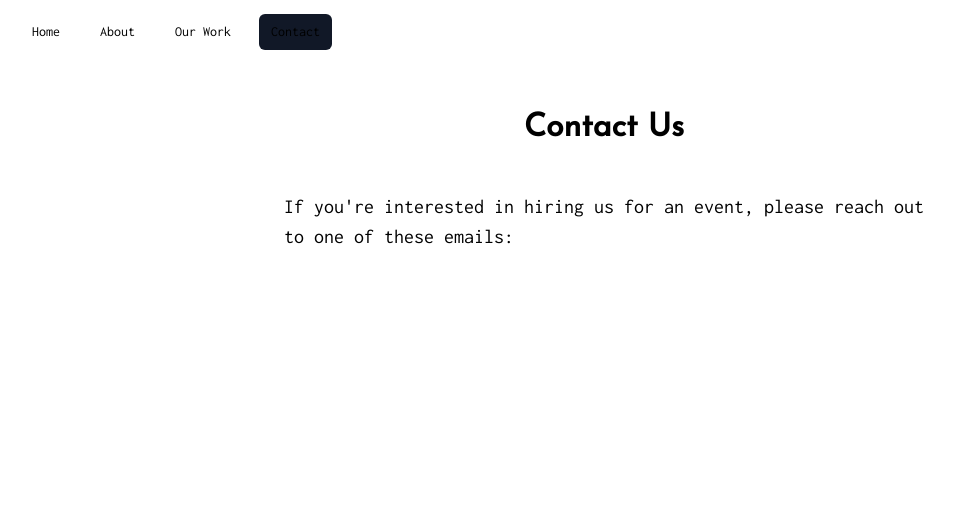
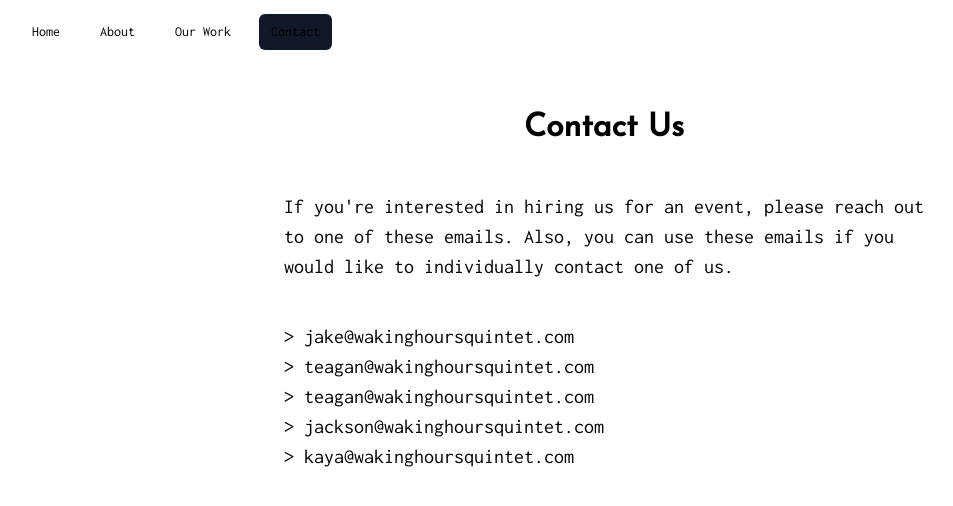
Before and after one commit to dvub/whq-site, a Next.js app: page /contact in a window 1280 px wide. Shown: the top 506 px of the page, without its empty margins (36-989 px from the left). Built offline with nearby package versions, Linux system fonts and the light colour scheme.

Commit message:
work on contact page

```diff
--- a/pages/contact.tsx
+++ b/pages/contact.tsx
@@ -3,9 +3,18 @@ export default function Contact() {
         <div>
             <h1>Contact Us</h1>
             <p>
-                If you&apos;re interested in hiring us for an event, please reach out to one of these emails:
+                If you&apos;re interested in hiring us for an event, please reach out to one of these emails. Also, you can use these emails if you would like to individually contact one of us.
 
             </p>
+            <ul>
+                <li>
+                    &gt; jake@wakinghoursquintet.com
+                </li>
+                <li>&gt; teagan@wakinghoursquintet.com</li>
+                <li>&gt; teagan@wakinghoursquintet.com</li>
+                <li>&gt; jackson@wakinghoursquintet.com</li>
+                <li>&gt; kaya@wakinghoursquintet.com</li>
+            </ul>
         </div>
     )
 }
```
